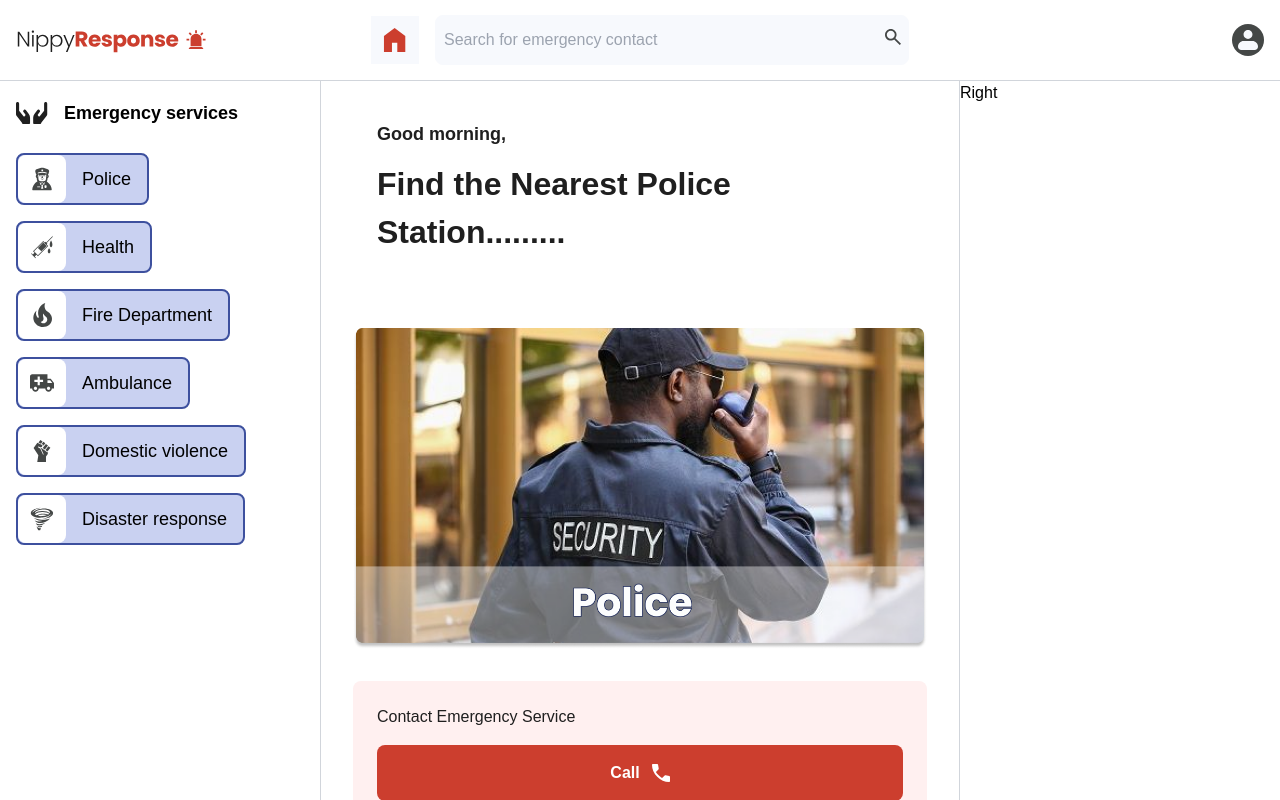
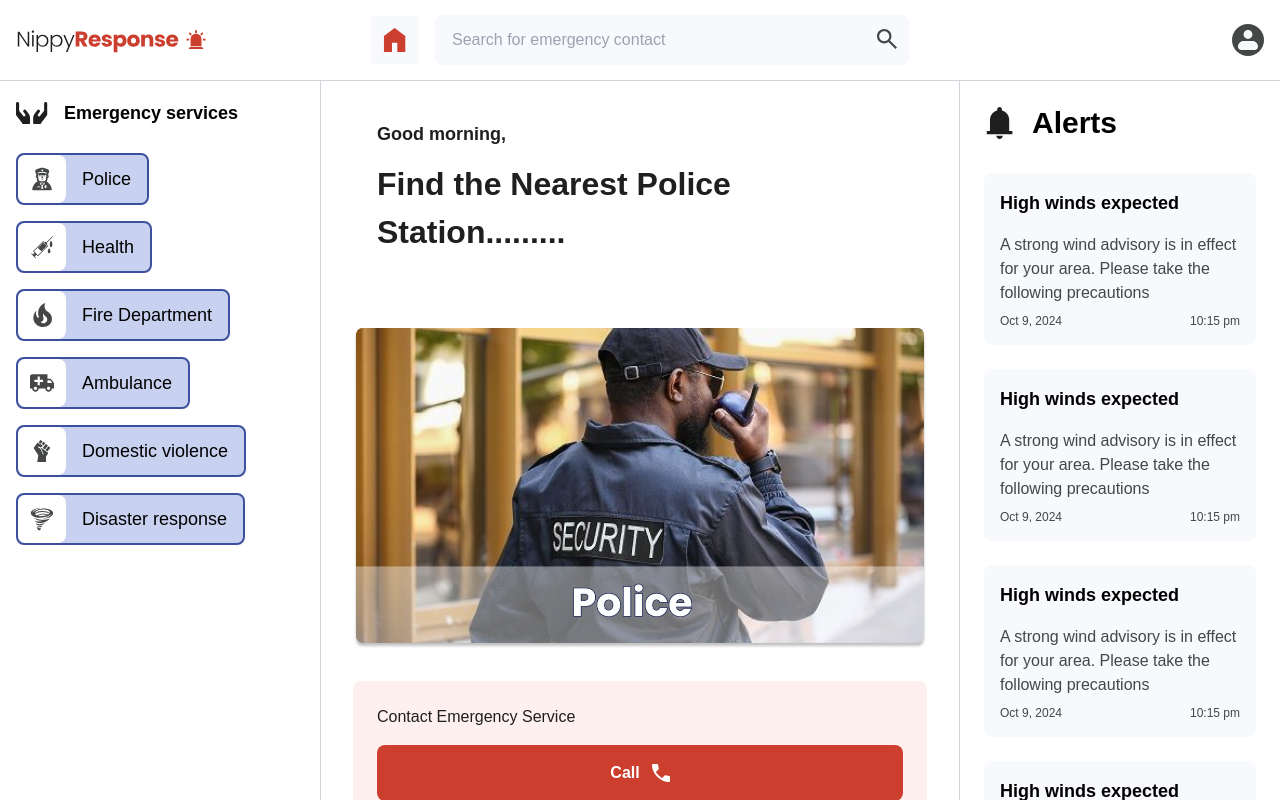
Before and after one commit to hafsat-max/nippy_response, a Next.js app: page / in a window 1280 px wide. Built offline with nearby package versions, Linux system fonts and the light colour scheme.

Commit message:
Alert section

```diff
--- /dev/null
+++ b/app/components/Alert/AlertNotifications.tsx
@@ -0,0 +1,31 @@
+import React from "react";
+import AlertsCards from "./AlertsCards";
+import Image from "next/image";
+import AlertIcon from "../../../public/icons/alertIcon.svg";
+
+const AlertNotifications = () => {
+  return (
+    <div>
+      <div className="flex items-center  mt-6 mb-8">
+        <Image
+          src={AlertIcon}
+          alt="alerts"
+          width={20}
+          height={20}
+          className="w-8 h-8 mr-4"
+        />
+        <p className="text-3xl font-semibold">Alerts</p>
+      </div>
+
+      {[1, 2, 3, 4].map((item, idx) => {
+        return (
+          <div key={idx * 2} className=" my-6">
+            <AlertsCards />
+          </div>
+        );
+      })}
+    </div>
+  );
+};
+
+export default AlertNotifications;
--- /dev/null
+++ b/app/components/Alert/AlertsCards.tsx
@@ -0,0 +1,22 @@
+import React from "react";
+
+const AlertsCards = () => {
+  return (
+    <div>
+      <div className=" rounded-lg p-4 bg-bgBlue">
+        <h3 className="font-semibold text-lg mb-4">High winds expected</h3>
+        <p className="text-textLight font-medium text-md">
+          A strong wind advisory is in effect for your area. Please take the
+          following precautions
+        </p>
+
+        <div className="mt-2 text-textLight font-thin text-xs flex justify-between items-center">
+          <p>Oct 9, 2024</p>
+          <p>10:15 pm</p>
+        </div>
+      </div>
+    </div>
+  );
+};
+
+export default AlertsCards;
--- a/app/components/form/SearchBar.tsx
+++ b/app/components/form/SearchBar.tsx
@@ -41,14 +41,14 @@ export const SearchBar = ({
         value={searchKeyword}
         onChange={handleChange}
         onKeyPress={handleKeyPress}
-        className="w-full pl-2 py-3 !pr-10 border border-bgBlue bg-bgBlue !rounded-[8px]"
+        className="w-full pl-4 py-3 !pr-10 border border-bgBlue bg-bgBlue !rounded-[8px]"
       />
       <Image
         src={SearchIcon}
         alt="Search"
-        width={16}
-        height={16}
-        className="absolute top-3.5 right-2 cursor-pointer"
+        width={20}
+        height={20}
+        className="absolute top-3.5 right-3 cursor-pointer"
         onClick={handleSearch}
       />
     </div>
--- a/app/globals.css
+++ b/app/globals.css
@@ -1,10 +1,10 @@
 @tailwind base;
 @tailwind components;
 @tailwind utilities;
+@import url("https://fonts.googleapis.com/css2?family=Poppins:wght@400;500;600;700&display=swap");
 
 :root {
   --background: #ffffff;
-  /* --foreground: #171717; */
 }
 
 .scrollbar-hide::-webkit-scrollbar {
@@ -16,17 +16,8 @@
   scrollbar-width: none; /* Firefox */
 }
 
-/* @media (prefers-color-scheme: dark) {
-  :root {
-    --background: #0a0a0a;
-    --foreground: #ededed;
-  }
-} */
-
 body {
-  /* color: var(--foreground); */
-  /* background: var(--background); */
-  font-family: Arial, Helvetica, sans-serif;
+  @apply font-poppins;
 }
 
 .text-semibold-16 {
@@ -38,12 +29,6 @@ body {
 .text-semibold-32 {
   @apply text-[32px] font-semibold leading-[48px];
 }
-/*
-font-family: Poppins;
-font-size: 32px;
-font-weight: 600;
-line-height: 48px;
-text-align: left; */
 
 @layer utilities {
   .text-balance {
--- a/app/layout.tsx
+++ b/app/layout.tsx
@@ -6,6 +6,7 @@ import { FooterData, SideBarNavData } from "./utils/sidebarData";
 import Link from "next/link";
 import Image from "next/image";
 import Logo from "../public/assets/nippyLogo.svg";
+import AlertNotifications from "./components/Alert/AlertNotifications";
 
 const geistSans = localFont({
   src: "./fonts/GeistVF.woff",
@@ -107,8 +108,8 @@ export default function RootLayout({
               </p>
             </footer>
           </div>
-          <div className="w-1/4 h-full overflow-y-auto hidden md:block">
-            Right
+          <div className="w-1/4 h-full overflow-y-auto hidden md:block px-6">
+            <AlertNotifications/>
           </div>
         </div>
       </body>
--- a/tailwind.config.ts
+++ b/tailwind.config.ts
@@ -13,10 +13,14 @@ const config: Config = {
         foreground: "var(--foreground)",
         secondary: "#1F1F1F",
         bgBlue: "#F7F9FD",
+        textLight: "#444746",
         red: {
           normal: "#CC3E2E",
           light: "#FFF0F0",
         },
+      },
+      fontFamily: {
+        poppins: ["Poppins", "sans-serif"],
       },
     },
   },
```
Also changed, not shown: public/icons/alertIcon.svg (added).
